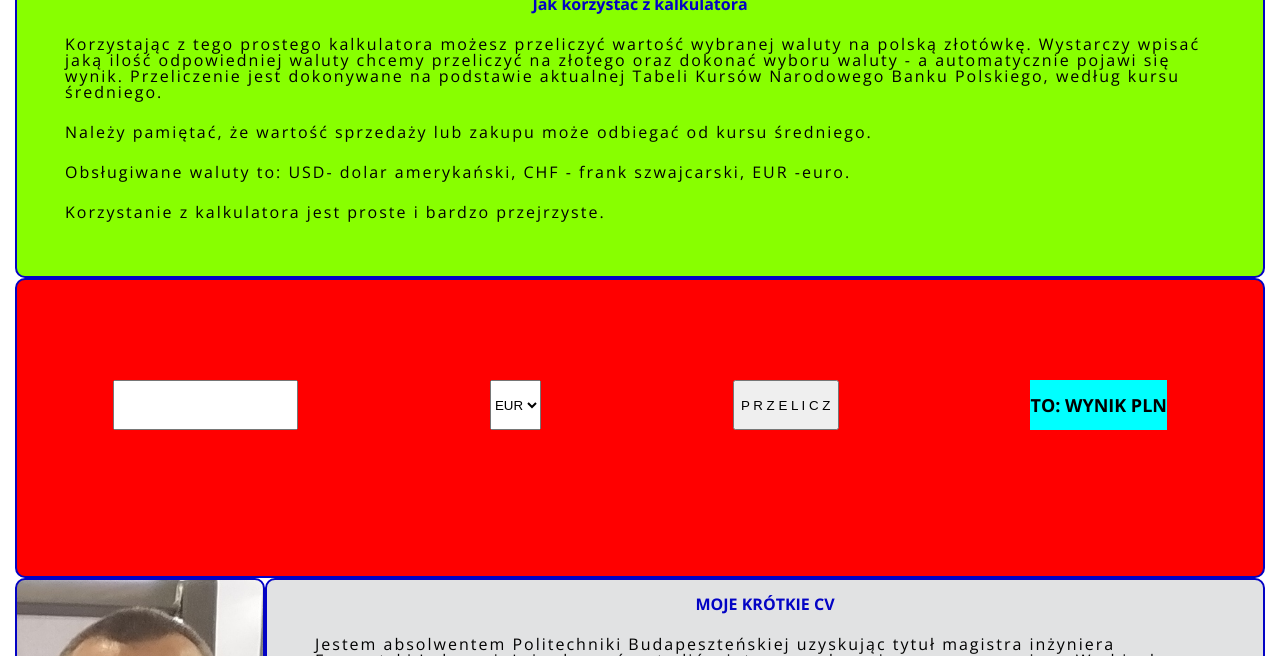
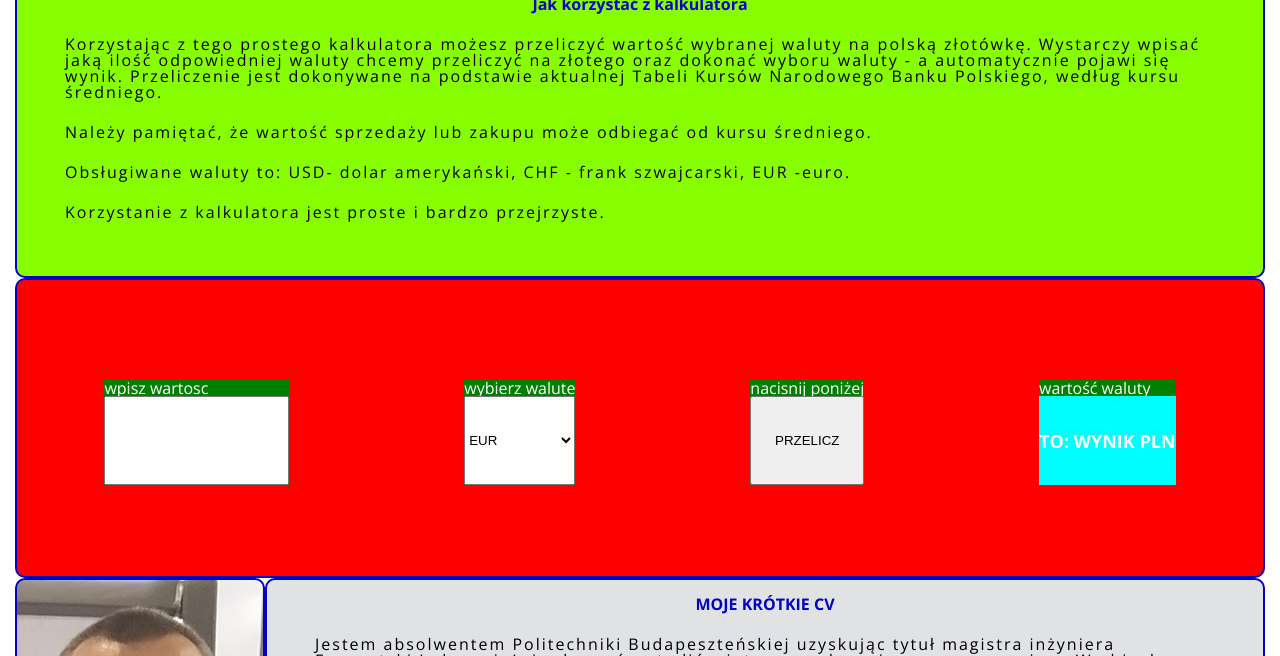
Before and after one commit to Magyarrigo/CurrencyConverter_JS, a website: page index.html in a window 1280 px wide. Shown: the part 92-748 px from the top of the page. Drawn offline with nearby package versions, Linux system fonts and the light colour scheme.

Commit message:
the logical structure is ready

```diff
--- a/css/style.css
+++ b/css/style.css
@@ -100,9 +100,10 @@ h1 {
   border-color: var(--color-primary);
 }
 .mainContainer {
-  margin-bottom: 50px;
+  padding-top: 70px;
+  /* margin-bottom: 50px; */
   position: relative;
-  top: 70px;
+  /* margin-top: 70px; */
 }
 
 .descriptionContainer {
@@ -124,6 +125,7 @@ h1 {
 }
 
 .converterContainer {
+
   background-color: rgb(255, 0, 0);
   height: 300px;
   border: var(--color-primary) 2px solid;
@@ -132,16 +134,22 @@ h1 {
 .formContainer {
   margin-top: 100px;
 }
-.converterForm {
+.dataEntryForm {
   display: flex;
   justify-content: space-around;
   align-content: center;
-  height: 50px;
+  height: 100px;
 }
-.converterInput {
+.inputAmount {
   height: 100%;
 }
-.converterResult {
+.selectCurrency{
+  height: 100%;
+}
+.askForCurrences{
+  height: 100%;
+}
+.conversionResult {
   height: 100%;
   border: 5px black;
   background-color: aqua;
@@ -150,6 +158,28 @@ h1 {
   display: flex;
   align-items: center;
 }
+.dataEntryField {
+  height:105px;
+  background-color: green;
+  color: white;
+  display: flex;
+  flex-direction: column;
+  justify-content: space-between;
+
+ }
+ .resultField{
+  height:105px;
+  background-color: green;
+  color: white;
+  display: flex;
+  flex-direction: column;
+  justify-content: space-between;
+
+ }
+ .labelClass{
+height: 100px;
+ }
+
 
 .aboutMe {
   padding-bottom: 33px;
--- a/index.html
+++ b/index.html
@@ -37,8 +37,8 @@
       </div>
     </header>
 
-    <main class="container mainContainer">
-      <div class="descriptionContainer" id="description">
+    <main class="container mainContainer" id="description">
+      <div class="descriptionContainer">
         <h2 class="description--title" id="descriptionTitle">
           Jak korzystać z kalkulatora
         </h2>
@@ -68,24 +68,57 @@
         <p class="description--content"></p>
       </div>
 
+      <div class="converterContainer" id="converter">
+        <div class="formContainer">
+          <form class="dataEntryForm" id="converterForm">
+            <div class="dataEntryField">
+              <label for="amount">wpisz wartosc</label>
+              <input
+                name="amount"
+                class="inputAmount"
+                type="text"
+                id="inputAmount"
+              />
+            </div>
 
-      <div class="converterContainer" id="converter">
-        <div class = "formContainer">
-          <form class = "converterForm">
-            <input class = "converterInput" type = "number"/>
-            <select class = "converterSelect">
-              <option value = "EUR">EUR</option>
-              <option value = "CHF">CHF</option>
-              <option value = "USD">USD</option>
-            </select>
-            <button class="askForCurrences">P R Z E L I C Z</button>
-            <div class = "converterResult">TO: WYNIK PLN</div>
+            <div class="dataEntryField">
+              <label for="currencyName">wybierz walute</label>
+              <select
+                name="currencyName"
+                class="selectCurrency"
+                id="selectCurrency"
+              >
+                <option value="EUR">EUR</option>
+                <option value="CHF">CHF</option>
+                <option value="USD">USD</option>
+              </select>
+            </div>
 
+            <div class="dataEntryField">
+              <label for="requestButton">nacisnij poniżej</label>
+
+              <button
+                type="submit"
+                name="requestButton"
+                class="askForCurrences"
+                id="askForCurrences"
+              >
+                PRZELICZ
+              </button>
+            </div>
+
+            <div class="resultField">
+              <label for="conversionResult">wartość waluty</label>
+              <div
+                name="conversionResult"
+                class="conversionResult"
+                id="conversionResult"
+              >
+                TO: WYNIK PLN
+              </div>
+            </div>
           </form>
-
         </div>
-
-
       </div>
 
       <div class="aboutMe" id="aboutMe">
@@ -119,7 +152,7 @@
           <p class="aboutMe--content">
             Jestem sympatykiem koszykówki oraz biegania. Przez ponad 25 lat
             byłem sędzią koszykówki. Na koncie mam ukończone biegi maratońskie.
-            Mójm najlepszy rezultat to 2 godziny 50 minut.
+            Mój najlepszy rezultat to 2 godziny 50 minut.
           </p>
           <p class="aboutMe--content"></p>
           <p class="aboutMe--content"></p>
--- a/index.js
+++ b/index.js
@@ -1,59 +1,67 @@
-console.log("juz jestem");
-const btn = document.querySelector(".askForCurrences");
-console.log(btn);
-//const link ='http://api.nbp.pl/api/exchangerates/rates/a/chf/';
+"use strict";
+
 const link = "http://api.nbp.pl/api/exchangerates/tables/a/";
-btn.addEventListener("click", getCurrencyListByAxios);
-let kursDolara = 0;
-let kursFranka = 0;
+const dataEntryForm = document.forms[0];
+let exchangeResult = document.querySelector("#conversionResult");
 
-function getCurrencyListByAxios() {
+dataEntryForm.addEventListener("submit", getCurrencyListByAxios);
+
+let targetCurrencyRate = 0;
+
+function getCurrencyListByAxios(event) {
+  event.preventDefault();
+  if (isNaN(dataEntryForm[0].value)){
+
+    alert("wprowadź poprawną wartość: LICZBA DODATNIA");
+    clearForm();
+    return;
+
+  };
+  if (dataEntryForm[0].value <= 0) {
+
+    alert("wprowadź poprawną wartość: LICZBA DODATNIA");
+    clearForm();
+    return;
+  }
+  //if (dataEntryForm[0].value instanceof String || dataEntryForm[0].value == null) {
+  //  console.log("hahahaha");
+  //}
+
+  const currencyCode = document.querySelector("#selectCurrency").value;
+
   axios
     .get(link)
     .then((response) => {
       const currencyList = response.data[0].rates;
-      //console.log(currencyList);
 
-      const usd = currencyList.filter((element) => {
-        return element.code === "USD";
-      });
-      const chf = currencyList.filter((element) => {
-        return element.code === "CHF";
+      const targetCurrency = currencyList.filter((element) => {
+        return element.code === currencyCode;
       });
 
-      //console.log(usd);
-      console.log("kurs dolara to: " + usd[0].mid);
-      console.log("kurs franka to:" + chf[0].mid);
-      //mam kurs dolara
-      kursDolara = usd[0].mid;
+      //console.log(dataEntryForm[0].value);
+
+      targetCurrencyRate = targetCurrency[0].mid;
+      //console.log(targetCurrencyRate);
+
+      let nowyText = currencyConversion(
+        targetCurrencyRate,
+        dataEntryForm[0].value
+      );
+      nowyText = parseFloat(nowyText).toFixed(2);
+
+      exchangeResult.innerText = `to: ${nowyText} zł`;
+
+      //console.log(exchangeResult.innerText);
     })
 
     .catch((error) => console.error(error));
-  return kursDolara;
 }
-console.log(kursDolara);
-//console.log('kurs dolara to: ' + usd[0].mid);
-//       console.log('kurs franka to:' + chf[0].mid);
 
-/*const link = 'https://api.frankfurter.app/latest';
-
-btn.addEventListener('click',getCurrencyList);
-
-function getCurrencyList(){
-    fetch(link)
-.then(res => res.json())
-.then(data => {
-    const arrayOfCurrencies = Object.keys(data.rates);
-    const select = document.createElement('select')
-    arrayOfCurrencies.forEach((currencyCode) => {
-        let option = document.createElement('option');
-        option.value = currencyCode;
-        option.innerHTML = currencyCode;
-
-        select.appendChild(option);
-    })
-    document.body.appendChild(select);
-})
-.catch(error => console.error(error))
+function currencyConversion(currencyRate, quantity) {
+  const conversionResult = currencyRate * quantity;
+  return conversionResult;
 }
-*/
+function clearForm() {
+  dataEntryForm[0].value = "";
+  exchangeResult.innerText = "";
+}
```
